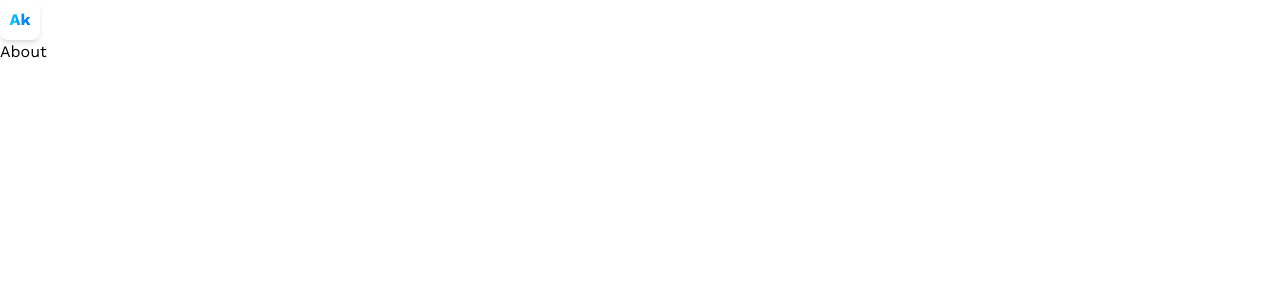
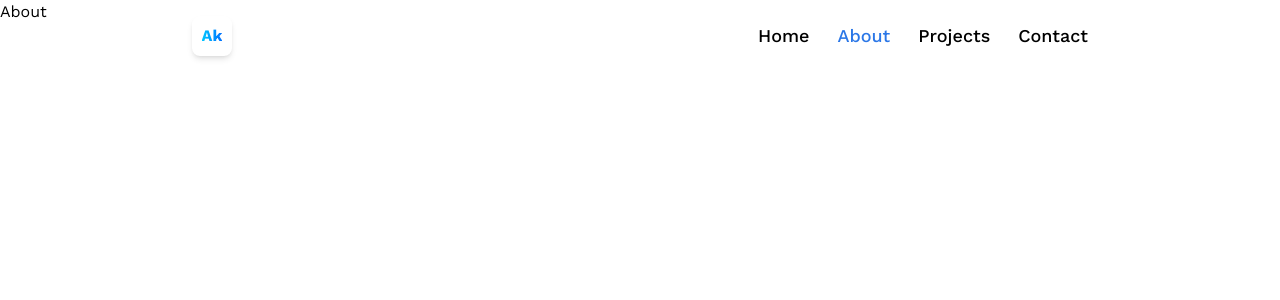
Before and after one commit to akuutsang/REACT-PORTFOLIO, a React (Vite) app: page /about in a window 1280 px wide. Shown: the top 300 px of the page. Built offline with nearby package versions, Linux system fonts and the light colour scheme.

Commit message:
create Nav items

```diff
--- a/src/App.jsx
+++ b/src/App.jsx
@@ -1,6 +1,6 @@
-import React from "react";
 import { Route, BrowserRouter as Router, Routes } from "react-router-dom";
 import Navbar from "./components/Navbar";
+import { Home, About, Contact, Projects } from "./pages";
 
 const App = () => {
   return (
@@ -8,10 +8,10 @@ const App = () => {
       <Router>
         <Navbar />
         <Routes>
-          <Route path="/" element={"Home"} />
-          <Route path="/about" element={"About"} />
-          <Route path="/projects" element={"Projects"} />
-          <Route path="/contact" element={"Contact"} />
+          <Route path="/" element={<Home />} />
+          <Route path="/about" element={<About />} />
+          <Route path="/projects" element={<Projects />} />
+          <Route path="/contact" element={<Contact />} />
         </Routes>
       </Router>
     </main>
--- a/src/components/Navbar.jsx
+++ b/src/components/Navbar.jsx
@@ -1,15 +1,101 @@
+// import React from "react";
+// import { NavLink } from "react-router-dom";
+
+// const Navbar = () => {
+//   return (
+//     <header className="header">
+//       <NavLink
+//         to="/"
+//         className="w-10 h-10 rounded-lg bg-white items-center justify-center flex font-bold shadow-md"
+//       >
+//         <p className="blue-gradient_text">Ak</p>
+//       </NavLink>
+//       <nav className="flex text-lg gap-7 font-medium">
+//         <NavLink
+//           to="/"
+//           className={({ isActive }) =>
+//             isActive ? "text-blue-500" : "text-black"
+//           }
+//         >
+//           Home
+//         </NavLink>
+//         <NavLink
+//           to="/about"
+//           className={({ isActive }) =>
+//             isActive ? "text-blue-500" : "text-black"
+//           }
+//         >
+//           About
+//         </NavLink>
+//         <NavLink
+//           to="/projects"
+//           className={({ isActive }) =>
+//             isActive ? "text-blue-500" : "text-black"
+//           }
+//         >
+//           Projects
+//         </NavLink>
+//         <NavLink
+//           to="/contact"
+//           className={({ isActive }) =>
+//             isActive ? "text-blue-500" : "text-black"
+//           }
+//         >
+//           Contact
+//         </NavLink>
+//       </nav>
+//     </header>
+//   );
+// };
+
+// export default Navbar;
+
 import React from "react";
 import { NavLink } from "react-router-dom";
 
 const Navbar = () => {
   return (
-    <header className="heder">
+    <header className="header">
       <NavLink
         to="/"
         className="w-10 h-10 rounded-lg bg-white items-center justify-center flex font-bold shadow-md"
       >
         <p className="blue-gradient_text">Ak</p>
       </NavLink>
+      <nav className="flex text-lg gap-7 font-medium">
+        <NavLink
+          to="/"
+          className={({ isActive }) =>
+            isActive ? "text-blue-500" : "text-black"
+          }
+        >
+          Home
+        </NavLink>
+        <NavLink
+          to="/about"
+          className={({ isActive }) =>
+            isActive ? "text-blue-500" : "text-black"
+          }
+        >
+          About
+        </NavLink>
+        <NavLink
+          to="/projects"
+          className={({ isActive }) =>
+            isActive ? "text-blue-500" : "text-black"
+          }
+        >
+          Projects
+        </NavLink>
+        <NavLink
+          to="/contact"
+          className={({ isActive }) =>
+            isActive ? "text-blue-500" : "text-black"
+          }
+        >
+          Contact
+        </NavLink>
+      </nav>
     </header>
   );
 };
--- /dev/null
+++ b/src/pages/About.jsx
@@ -0,0 +1,7 @@
+import React from "react";
+
+const About = () => {
+  return <div>About</div>;
+};
+
+export default About;
--- /dev/null
+++ b/src/pages/Contact.jsx
@@ -0,0 +1,7 @@
+import React from "react";
+
+const Contact = () => {
+  return <div>Contact</div>;
+};
+
+export default Contact;
--- /dev/null
+++ b/src/pages/Home.jsx
@@ -0,0 +1,7 @@
+import React from "react";
+
+const Home = () => {
+  return <div>Home</div>;
+};
+
+export default Home;
--- /dev/null
+++ b/src/pages/Projects.jsx
@@ -0,0 +1,7 @@
+import React from "react";
+
+const Projects = () => {
+  return <div>Projects</div>;
+};
+
+export default Projects;
--- /dev/null
+++ b/src/pages/index.js
@@ -0,0 +1,6 @@
+import Home from "./Home";
+import About from "./About";
+import Projects from "./Projects";
+import Contact from "./Contact";
+
+export { Home, About, Projects, Contact };
```
